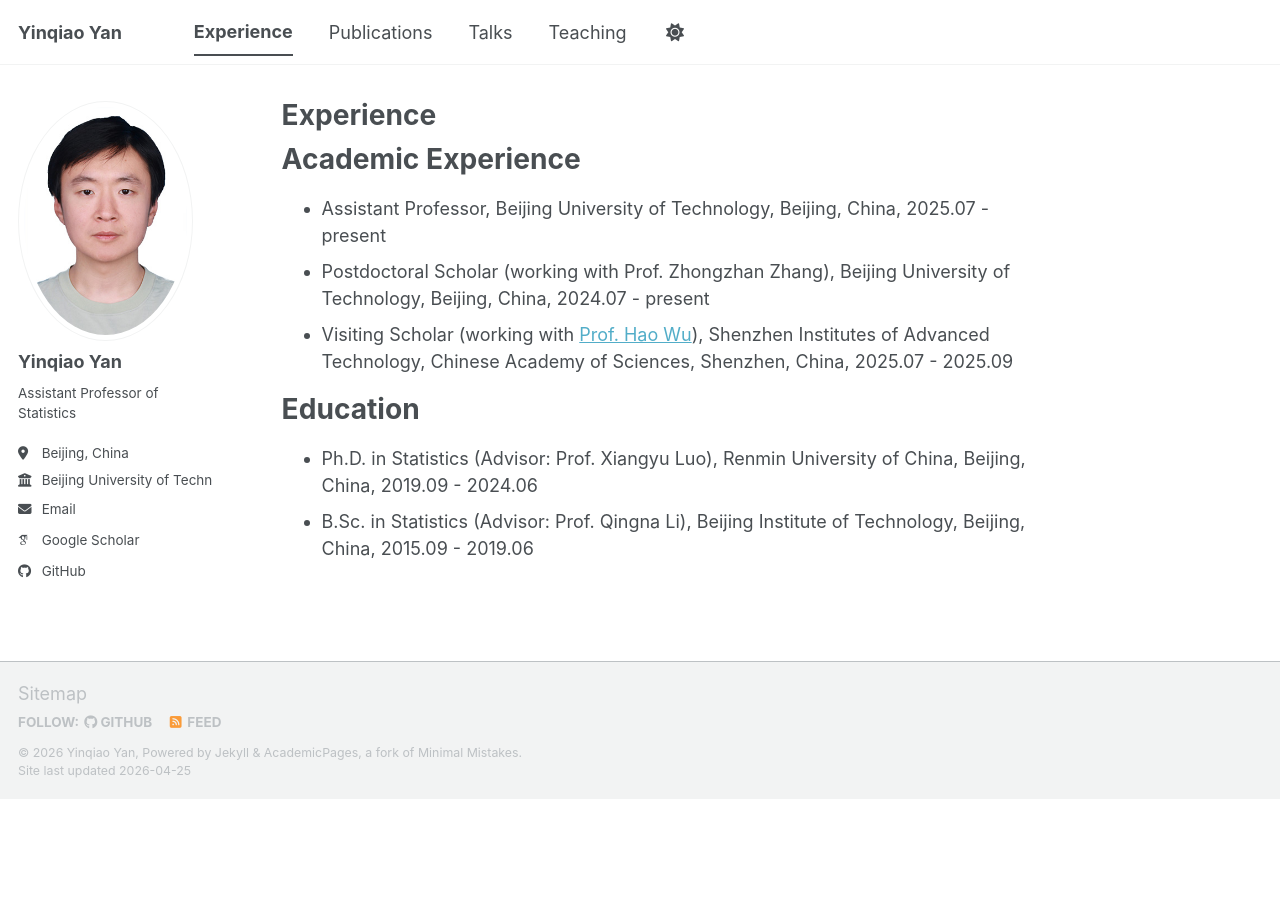
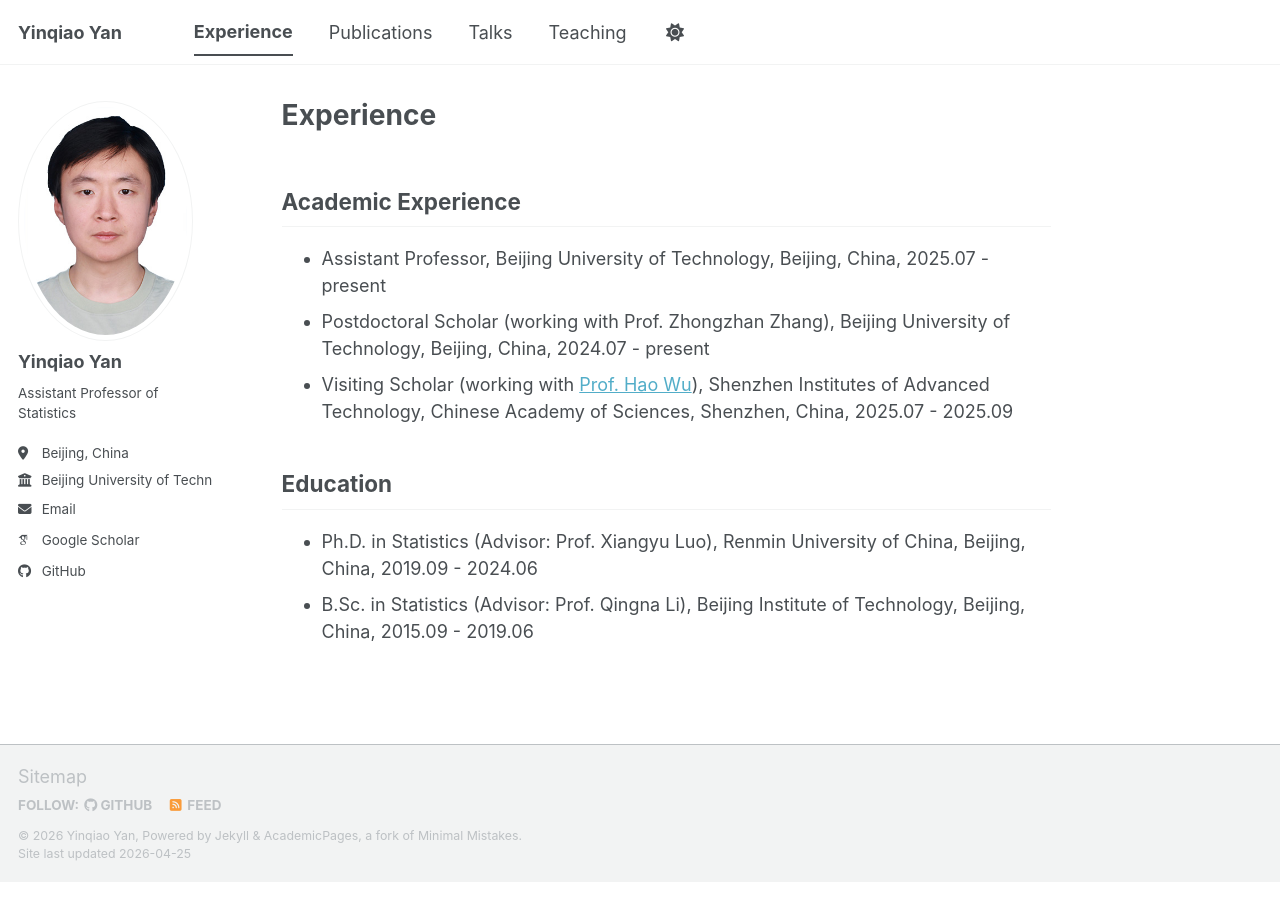
Before and after one commit to yinqiaoyan/yinqiaoyan.github.io, a Jekyll site: the page built from _pages/experience.md, in a window 1280 px wide. Built offline with Jekyll 4.4.1, drawn with Linux system fonts in a browser that asks for light colours; some web fonts are replaced; a script bundle is joined from its source files by our own code; library files that are not in the unit come from our copies.

Commit message:
commit info

```diff
--- a/_pages/experience.md
+++ b/_pages/experience.md
@@ -4,13 +4,13 @@ permalink: /experience/
 author_profile: true
 ---
 
-# Academic Experience
+## Academic Experience
 
 - Assistant Professor, Beijing University of Technology, Beijing, China, 2025.07 - present
 - Postdoctoral Scholar (working with Prof. Zhongzhan Zhang), Beijing University of Technology, Beijing, China, 2024.07 - present
 - Visiting Scholar (working with [Prof. Hao Wu](https://www.haowulab.org/)), Shenzhen Institutes of Advanced Technology, Chinese Academy of Sciences, Shenzhen, China, 2025.07 - 2025.09
 
-# Education
+## Education
 
 - Ph.D. in Statistics (Advisor: Prof. Xiangyu Luo), Renmin University of China, Beijing, China, 2019.09 - 2024.06
 - B.Sc. in Statistics (Advisor: Prof. Qingna Li), Beijing Institute of Technology, Beijing, China, 2015.09 - 2019.06
```
